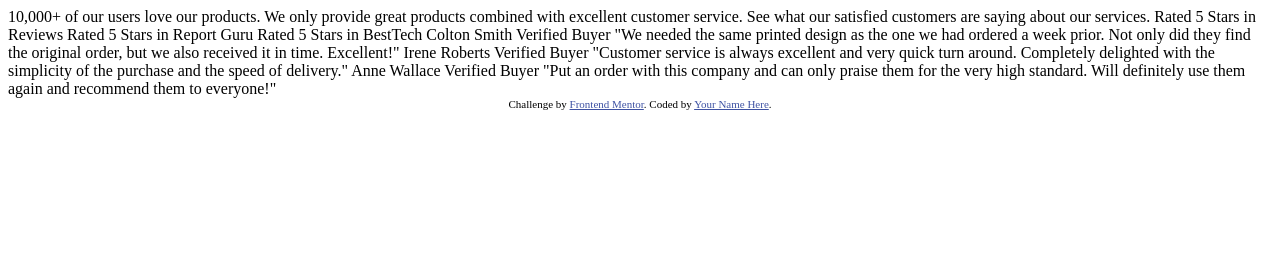
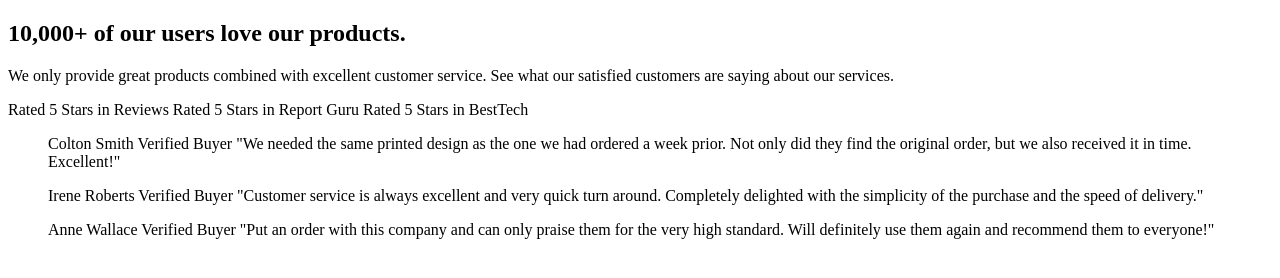
Before and after one commit to tanazenia/section-social-proof, a plain HTML site: page index.html in a window 1280 px wide. Drawn offline with Linux system fonts and the light colour scheme.

Commit message:
edit index.html

```diff
--- a/index.html
+++ b/index.html
@@ -3,7 +3,7 @@
   <head>
     <meta charset="UTF-8" />
     <meta name="viewport" content="width=device-width, initial-scale=1.0" />
-    <!-- displays site properly based on user's device -->
+
 
     <link
       rel="icon"
@@ -13,49 +13,47 @@
     />
 
     <title>Frontend Mentor | Social proof section</title>
-
-    <!-- Feel free to remove these styles or customise in your own stylesheet 👍 -->
-    <style>
-      .attribution {
-        font-size: 11px;
-        text-align: center;
-      }
-      .attribution a {
-        color: hsl(228, 45%, 44%);
-      }
-    </style>
   </head>
   <body>
-    10,000+ of our users love our products.
+    <div>
+      <div>
+        <h2>10,000+ of our users love our products.</h2>
 
+        <p>
           We only provide great products combined with excellent customer service.
           See what our satisfied customers are saying about our services.
+        </p>
+      </div>
 
+      <div>
         Rated 5 Stars in Reviews
         Rated 5 Stars in Report Guru
         Rated 5 Stars in BestTech
+      </div>
+    </div>
 
+    <div>
+      <blockquote>
         Colton Smith
         Verified Buyer
         "We needed the same printed design as the one we had ordered a week prior.
         Not only did they find the original order, but we also received it in time.
         Excellent!"
+      </blockquote>
 
+      <blockquote>
         Irene Roberts
         Verified Buyer
         "Customer service is always excellent and very quick turn around. Completely
         delighted with the simplicity of the purchase and the speed of delivery."
+      </blockquote>
 
+      <blockquote>
         Anne Wallace
         Verified Buyer
         "Put an order with this company and can only praise them for the very high
         standard. Will definitely use them again and recommend them to everyone!"
-
-    <div class="attribution">
-      Challenge by
-      <a href="https://www.frontendmentor.io?ref=challenge" target="_blank"
-        >Frontend Mentor</a
-      >. Coded by <a href="#">Your Name Here</a>.
+      </blockquote>
     </div>
   </body>
 </html>
```
Lines whose indentation alone changed are shown as unchanged.
